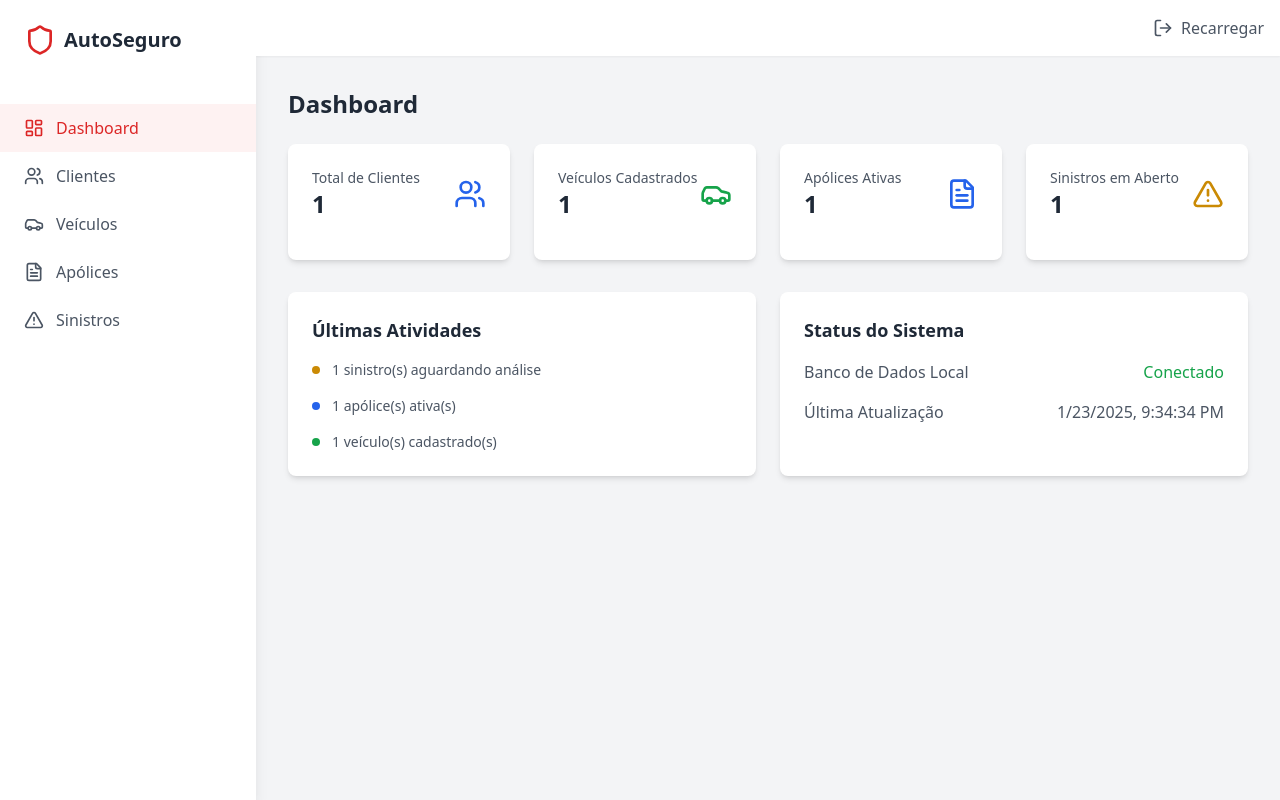
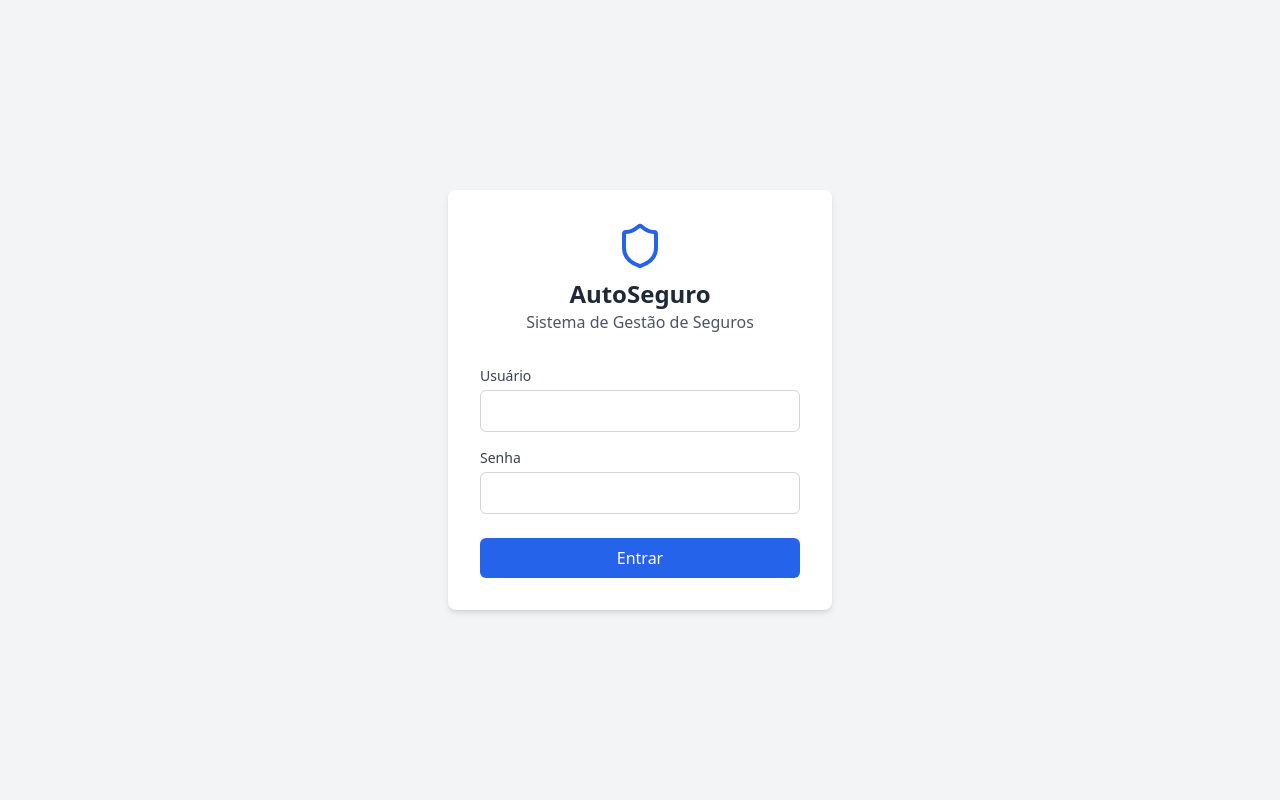
Before and after one commit to MaiconBonfim/siscotacao, a React (Vite) app: page / in a window 1280 px wide. Built offline with nearby package versions, Linux system fonts and the light colour scheme.

Commit message:
Add files via upload
login

```diff
--- a/src/App.tsx
+++ b/src/App.tsx
@@ -7,8 +7,16 @@ import Vehicles from './pages/Vehicles';
 import Policies from './pages/Policies';
 import Claims from './pages/Claims';
 import Clients from './pages/Clients';
+import Login from './pages/Login';
+import { useAuth } from './hooks/useAuth';
 
 function App() {
+  const { isAuthenticated, logout } = useAuth();
+
+  if (!isAuthenticated) {
+    return <Login />;
+  }
+
   return (
     <Router>
       <div className="flex h-screen bg-gray-100">
@@ -24,11 +32,14 @@ function App() {
         <div className="flex-1 overflow-auto">
           <div className="p-4 bg-white shadow-sm flex justify-end">
             <button
-              onClick={() => window.location.reload()}
+              onClick={() => {
+                logout();
+                window.location.reload();
+              }}
               className="flex items-center gap-2 text-gray-600 hover:text-gray-800"
             >
               <LogOut size={20} />
-              Recarregar
+              Sair
             </button>
           </div>
           <Routes>
```
